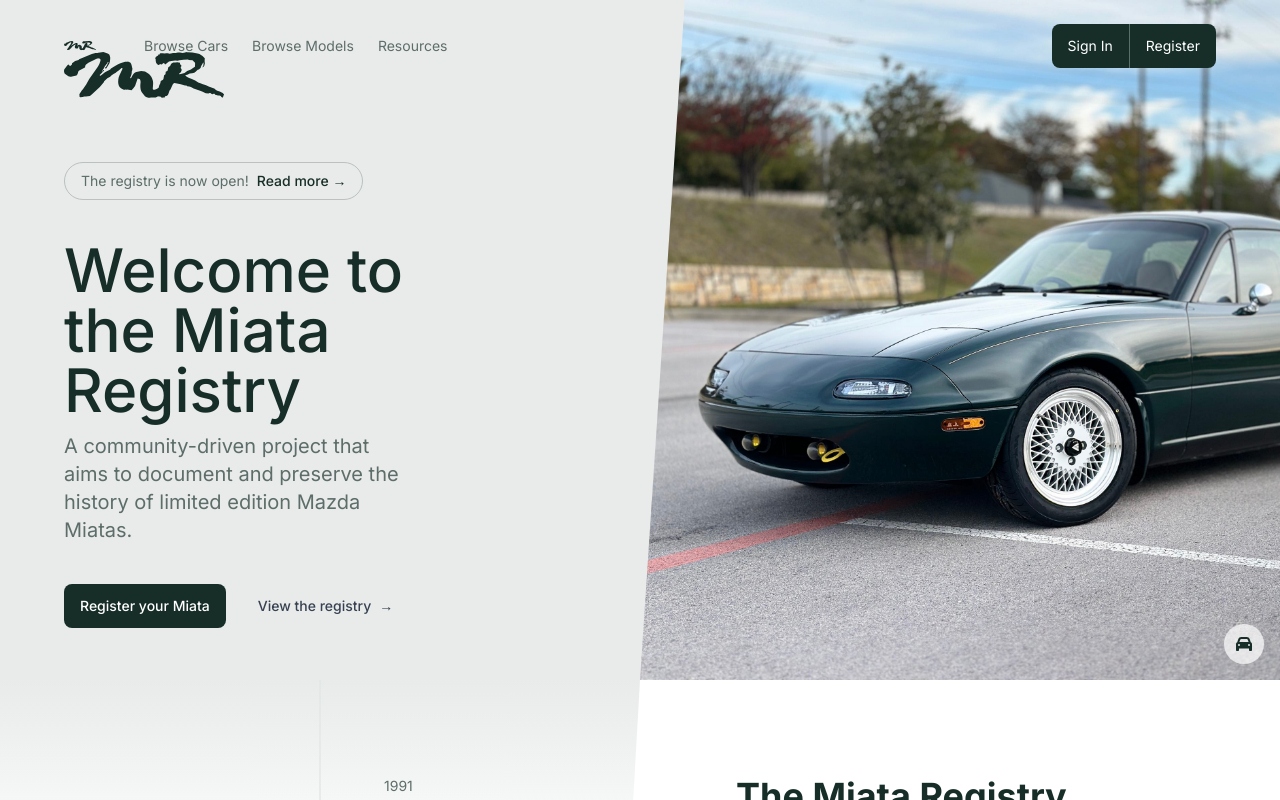
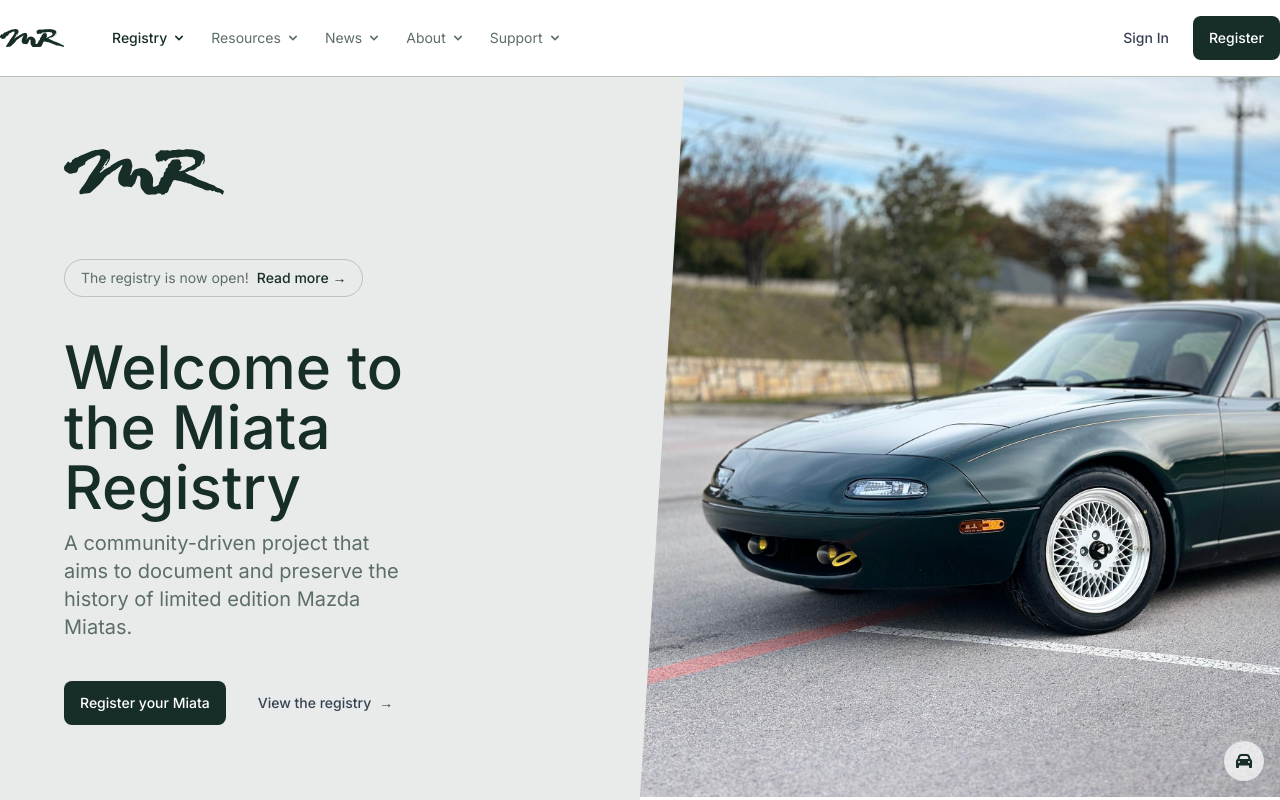
Before and after one commit to mcongrove/miata-registry, a React (Vite) app: page /registry/1 in a window 1280 px wide. Shown: the top 800 px of the page. Built offline with nearby package versions, Linux system fonts and the light colour scheme.

Commit message:
Header nav buildout

```diff
--- a/src/App.tsx
+++ b/src/App.tsx
@@ -108,7 +108,7 @@
 		<BrowserRouter>
 			<Header />
 
-			<header className="h-[85vh] flex bg-brg-light">
+			<header className="h-[90vh] flex bg-brg-light">
 				<div className="w-1/2 px-16 flex items-center ">
 					<div className="pr-40 flex flex-col gap-10">
 						<Symbol className="w-40 h-auto text-brg mb-6" />
@@ -171,7 +171,7 @@
 
 			<main className="relative bg-white overflow-hidden">
 				<svg
-					className="absolute top-0 left-0 w-full h-[85vh] pointer-events-none"
+					className="absolute top-0 left-0 w-full h-[90vh] pointer-events-none"
 					preserveAspectRatio="none"
 					viewBox="0 0 100 100"
 				>
@@ -336,7 +336,7 @@
 								Community Collaborators
 							</h2>
 
-							<p className="text-brg-mid max-w-2xl mx-auto">
+							<p className="text-brg-mid max-w-xl mx-auto">
 								We're grateful to collaborate with these amazing
 								organizations and communities who share our
 								passion for preserving Miata history
--- a/src/components/Header.tsx
+++ b/src/components/Header.tsx
@@ -16,55 +16,120 @@
  * along with this program.  If not, see <https://www.gnu.org/licenses/>.
  */
 
+import { useState } from 'react';
 import { Link, useLocation } from 'react-router-dom';
 import Symbol from '../assets/symbol.svg?react';
-import { Button } from './Button.tsx';
+import { Button } from './Button';
+
+interface DropdownProps {
+	label: string;
+	items: { label: string; to: string }[];
+	isActive?: boolean;
+}
+
+const Dropdown = ({ label, items, isActive }: DropdownProps) => {
+	const [isOpen, setIsOpen] = useState(false);
+
+	return (
+		<div className="relative" onMouseLeave={() => setIsOpen(false)}>
+			<button
+				className={`text-sm ${
+					isActive
+						? 'text-brg font-medium'
+						: 'text-brg-mid hover:text-brg'
+				} transition-colors flex items-center gap-1`}
+				onMouseEnter={() => setIsOpen(true)}
+			>
+				{label}
+				<svg
+					className="w-4 h-4"
+					viewBox="0 0 20 20"
+					fill="currentColor"
+				>
+					<path
+						fillRule="evenodd"
+						d="M5.293 7.293a1 1 0 011.414 0L10 10.586l3.293-3.293a1 1 0 111.414 1.414l-4 4a1 1 0 01-1.414 0l-4-4a1 1 0 010-1.414z"
+						clipRule="evenodd"
+					/>
+				</svg>
+			</button>
+
+			{isOpen && (
+				<div className="absolute left-0 mt-2 py-2 w-48 bg-white rounded-lg shadow-lg border border-brg-border">
+					{items.map((item) => (
+						<Link
+							key={item.to}
+							to={item.to}
+							className="block px-4 py-2 text-sm text-brg-mid hover:text-brg hover:bg-brg-light transition-colors"
+						>
+							{item.label}
+						</Link>
+					))}
+				</div>
+			)}
+		</div>
+	);
+};
 
 export const Header = () => {
 	const location = useLocation();
 	const isHomePage = location.pathname === '/';
 
 	const isActive = (path: string) => {
-		return location.pathname === path;
+		return location.pathname.startsWith(path);
 	};
 
 	const NavLinks = () => (
 		<nav className="flex items-center justify-between w-full">
 			<div className="flex items-center gap-6">
-				<Link
-					to="/registry"
-					className={`text-sm ${
-						isActive('/registry')
-							? 'text-brg font-medium'
-							: 'text-brg-mid hover:text-brg'
-					} transition-colors`}
-				>
-					Browse Cars
-				</Link>
+				<Dropdown
+					label="Registry"
+					items={[
+						{ label: 'Browse/Search All Cars', to: '/registry' },
+						{ label: 'Limited Edition Models', to: '/models' },
+						{ label: 'Register Your Car', to: '/register' },
+					]}
+					isActive={isActive('/registry')}
+				/>
 
-				<Link
-					to="/models"
-					className={`text-sm ${
-						isActive('/models')
-							? 'text-brg font-medium'
-							: 'text-brg-mid hover:text-brg'
-					} transition-colors`}
-				>
-					Browse Models
-				</Link>
+				<Dropdown
+					label="Resources"
+					items={[
+						{
+							label: 'Documentation Library',
+							to: '/resources/docs',
+						},
+					]}
+					isActive={isActive('/resources')}
+				/>
 
-				<Link
-					to="/resources"
-					className={`text-sm ${
-						isActive('/resources')
-							? 'text-brg font-medium'
-							: 'text-brg-mid hover:text-brg'
-					} transition-colors`}
-				>
-					Resources
-				</Link>
+				<Dropdown
+					label="News"
+					items={[{ label: 'Latest Updates', to: '/news' }]}
+					isActive={isActive('/news')}
+				/>
+
+				<Dropdown
+					label="About"
+					items={[
+						{ label: 'About', to: '/about' },
+						{ label: 'Contributing', to: '/contributing' },
+						{ label: 'Partners', to: '/partners' },
+					]}
+					isActive={isActive('/about')}
+				/>
+
+				<Dropdown
+					label="Support"
+					items={[
+						{ label: 'Contact', to: '/contact' },
+						{ label: 'FAQ', to: '/faq' },
+					]}
+					isActive={isActive('/support')}
+				/>
 			</div>
 
+			{isHomePage ? (
 				<div className="flex items-center text-sm text-white">
 					<a
 						href="#"
@@ -80,20 +145,21 @@
 						Register
 					</a>
 				</div>
+			) : (
+				<div className="flex items-center text-sm gap-2">
+					<Button variant="tertiary">Sign In</Button>
+
+					<Button>Register</Button>
+				</div>
+			)}
 		</nav>
 	);
 
-	if (!isHomePage) {
+	if (isHomePage) {
 		return (
 			<header className="absolute top-0 left-0 right-0 z-50">
-				<div className=" mx-auto py-6 px-16">
+				<div className="mx-auto py-6 px-16">
 					<div className="flex items-center">
-						{!isHomePage && (
-							<Link to="/" className="mr-12">
-								<Symbol className="w-8 h-auto text-brg" />
-							</Link>
-						)}
-
 						<NavLinks />
 					</div>
 				</div>
@@ -106,7 +172,7 @@
 			<div className="container mx-auto py-4">
 				<div className="flex items-center">
 					<Link to="/" className="mr-12">
-						<Symbol className="w-8 h-auto text-brg" />
+						<Symbol className="w-16 h-auto text-brg" />
 					</Link>
 
 					<NavLinks />
```
Lines whose indentation alone changed are shown as unchanged.
